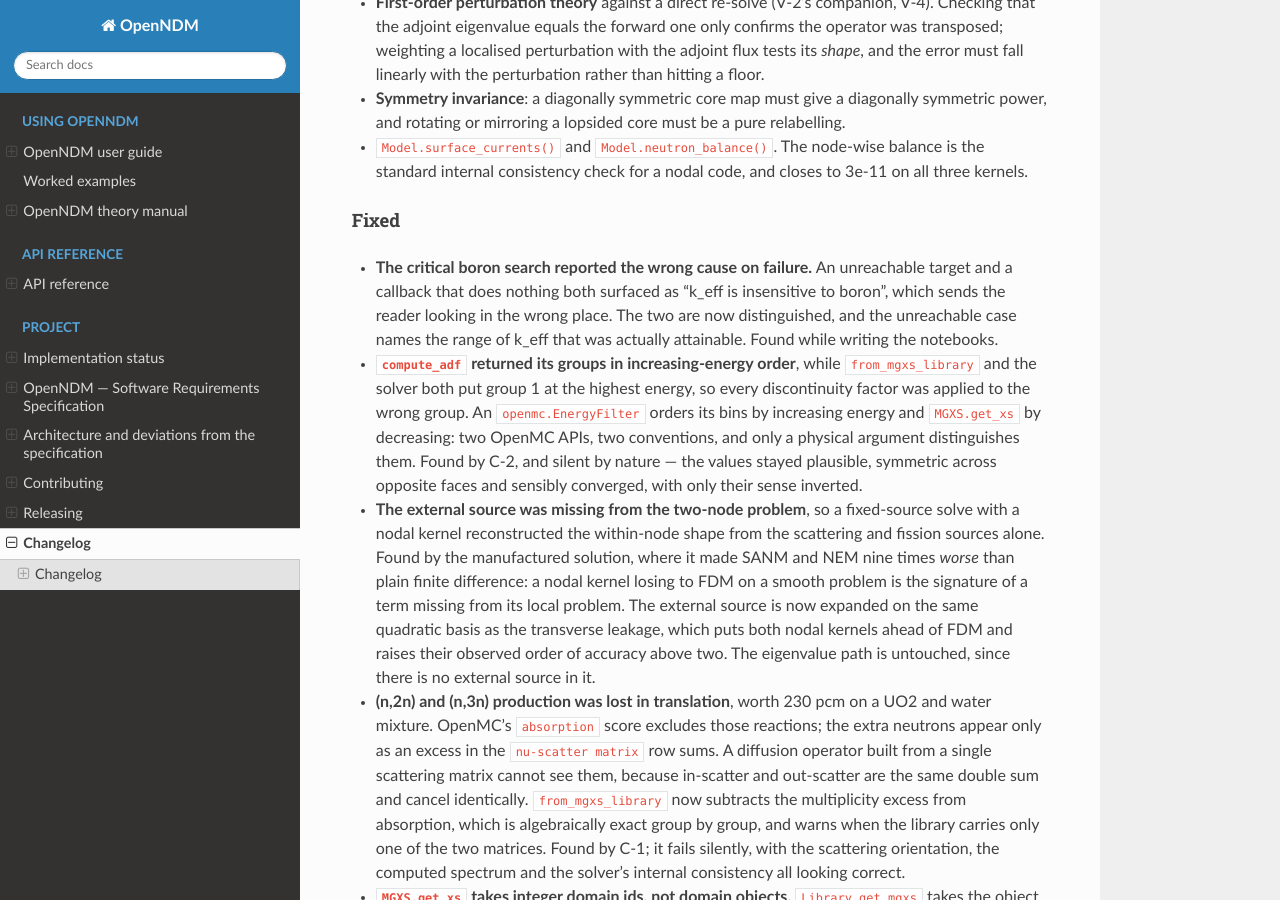
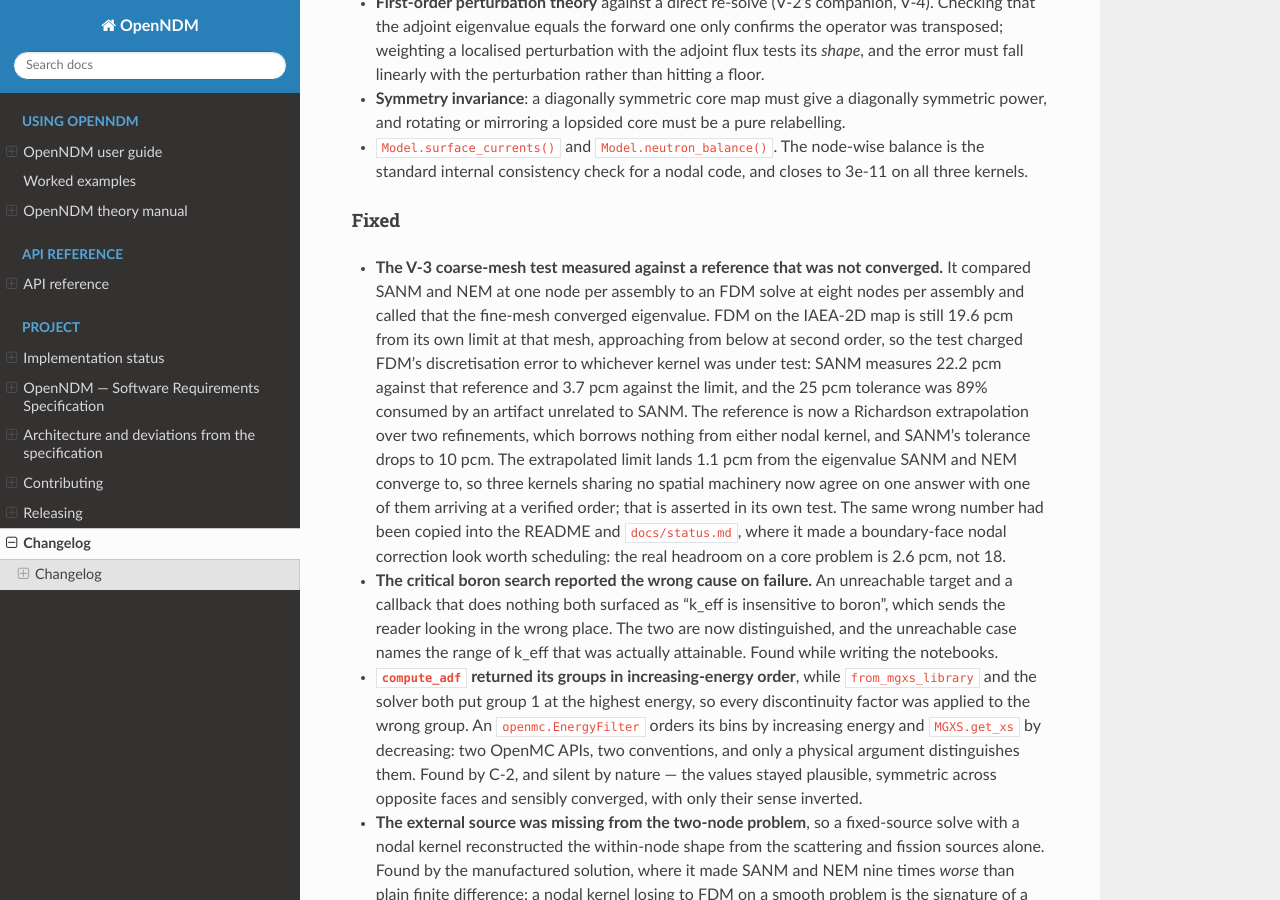
Before and after one commit to rizkiokt/openndm, a Sphinx documentation site: the page built from docs/changelog.rst, in a window 1280 px wide and 900 px high, scrolled down 1132 px. Built offline with Sphinx 7.4.7 and the Read the Docs theme 3.1.0, drawn with Linux system fonts in a browser that asks for light colours; pages that are not in the unit, such as notebooks, are missing from menus.

Commit message:
fix(tests): measure coarse nodal error against a converged reference
The V-3 coarse-mesh test compared SANM and NEM at one node per assembly
against an FDM solve at eight nodes per assembly, and called that the
"fine-mesh converged eigenvalue". It is not converged: FDM on the IAEA-2D
map is still 19.6 pcm from its own limit at that mesh, approaching from
below at second order.

So the test charged FDM's discretisation error to whichever kernel was
under test. SANM measures 22.2 pcm against that reference but 3.7 pcm
against the limit, and the 25 pcm tolerance was nearly saturated by an
artifact that has nothing to do with SANM. One small change to the
reference mesh and it would have failed on correct physics.

Take the reference from a Richardson extrapolation over two refinements
instead. That is legitimate here because FDM's second order is
established independently -- V-2 measures the observed order of every
kernel, and it is 1.9 on this problem -- and the extrapolated value
borrows nothing from SANM or NEM, so the reference stays independent.
SANM's tolerance drops 25 -> 10 pcm on a measured 3.7.

The extrapolated limit lands 1.1 pcm from the eigenvalue SANM and NEM
converge to, which is worth asserting in its own right: three kernels
sharing no spatial machinery agree on one answer, and FDM gets there at
a verified order. Added as a test.

Fixes the same wrong number where it had been copied into the top-level
README and docs/status.md, and records that a boundary correction has
almost nothing left to recover on a core problem -- 2.6 pcm, not 18.

```diff
--- a/CHANGELOG.md
+++ b/CHANGELOG.md
@@ -56,6 +56,23 @@ All notable changes to OpenNDM are recorded here. The format follows
   closes to 3e-11 on all three kernels.
 
 ### Fixed
+
+- **The V-3 coarse-mesh test measured against a reference that was not
+  converged.** It compared SANM and NEM at one node per assembly to an FDM
+  solve at eight nodes per assembly and called that the fine-mesh converged
+  eigenvalue. FDM on the IAEA-2D map is still 19.6 pcm from its own limit at
+  that mesh, approaching from below at second order, so the test charged
+  FDM's discretisation error to whichever kernel was under test: SANM
+  measures 22.2 pcm against that reference and 3.7 pcm against the limit, and
+  the 25 pcm tolerance was 89% consumed by an artifact unrelated to SANM. The
+  reference is now a Richardson extrapolation over two refinements, which
+  borrows nothing from either nodal kernel, and SANM's tolerance drops to 10
+  pcm. The extrapolated limit lands 1.1 pcm from the eigenvalue SANM and NEM
+  converge to, so three kernels sharing no spatial machinery now agree on one
+  answer with one of them arriving at a verified order; that is asserted in
+  its own test. The same wrong number had been copied into the README and
+  `docs/status.md`, where it made a boundary-face nodal correction look worth
+  scheduling: the real headroom on a core problem is 2.6 pcm, not 18.
 
 - **The critical boron search reported the wrong cause on failure.** An
   unreachable target and a callback that does nothing both surfaced as "k_eff
```
Also changed, not shown: README.md (+1 -1 lines), docs/status.md (+5 -3 lines), 2 other files.
